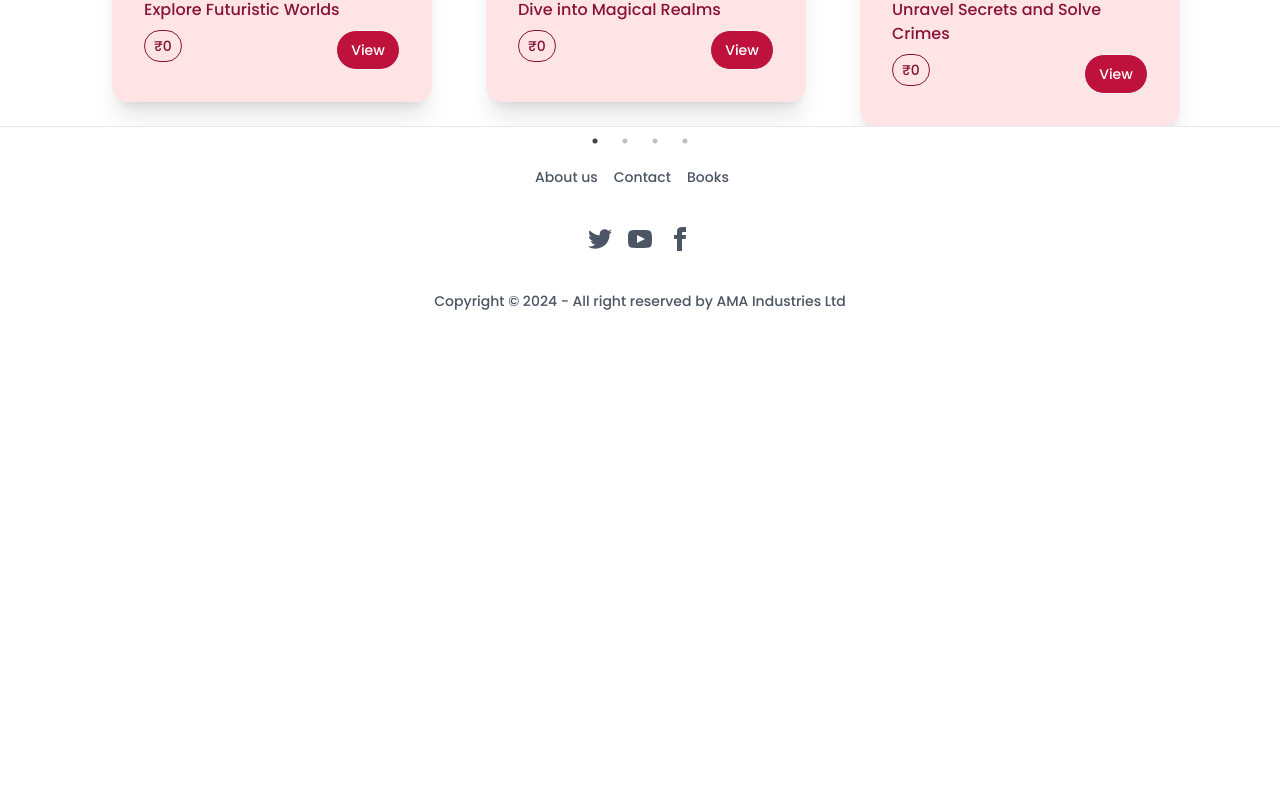
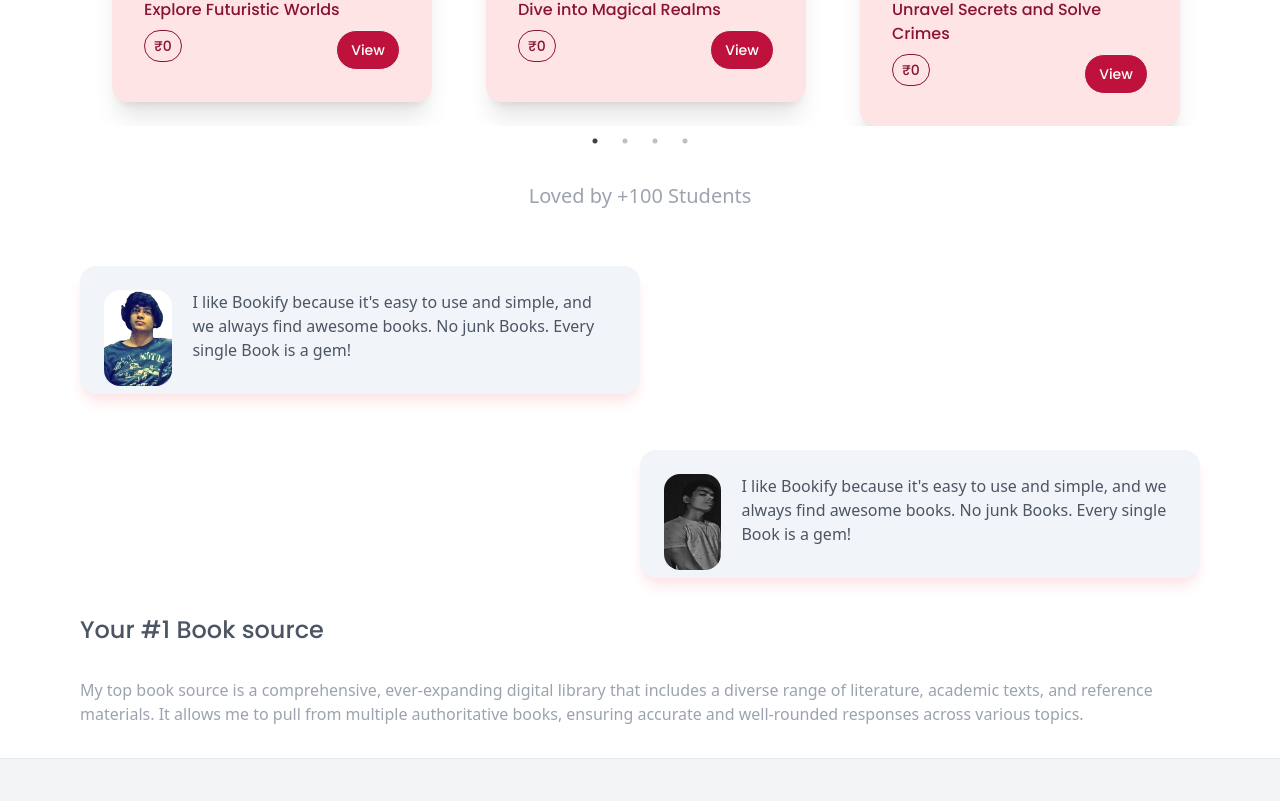
Before and after one commit to AmAnRaJvArDhAn/BookifyApp, a React (Vite) app in the folder Frontend/: page / in a window 1280 px wide. Shown: the part 1437-2238 px from the top of the page. Before the commit the page ends 1788 px from the top, so only its background shows below. Built offline with nearby package versions, Linux system fonts and the light colour scheme.

Commit message:
BookifyApp

```diff
--- /dev/null
+++ b/Frontend/src/Components/Article.jsx
@@ -0,0 +1,31 @@
+import React from 'react'
+import banner from '../../src/sahil.jpg'
+import banner1 from '../../src/rupi.jpg'
+const Article = () => {
+  return (
+    <>
+    <div className='max-w-screen-2xl container mx-auto md:px-20 px-3 '>
+        <div className='mt-14 items-center justify-center text-center'>
+          <h1 className='text-xl text-gray-400 font-sans'>Loved by +100 Students</h1>
+
+        </div>
+        <div className='mt-14 bg-slate-100 w-full sm:w-3/4 md:w-1/2 lg:w-1/2 h-32 font-sans text-gray-600 p-3 sm:p-4 md:p-6 box-border flex rounded-2xl shadow-lg shadow-rose-100'>
+              <img src={banner} className='w-28 h-24 rounded-2xl mr-5' alt="" />
+              <span>I like Bookify because it's easy to use and simple, and we  always find awesome books. No junk Books. Every single Book is a gem!</span>
+        </div>
+        <div className='mt-14 ml-auto mb-9 bg-slate-100 w-full sm:w-3/4 md:w-1/2 lg:w-1/2 h-32 font-sans text-gray-600 p-3 sm:p-4 md:p-6 box-border flex rounded-2xl shadow-lg shadow-rose-100'>
+              <img src={banner1} className='w-32 h-24 rounded-2xl mr-5' alt="" />
+              <span>I like Bookify because it's easy to use and simple, and we  always find awesome books. No junk Books. Every single Book is a gem!</span>
+        </div>
+
+        <div>
+            <h2 className='text-gray-600 text-2xl mb-8'>Your #1 Book source</h2>
+            <p className='font-sans text-gray-400 mb-8'>My top book source is a comprehensive, ever-expanding digital library that includes a diverse range of literature, academic texts, and reference materials. It allows me to pull from multiple authoritative books, ensuring accurate and well-rounded responses across various topics.</p>
+        </div>
+
+    </div>
+    </>
+  )
+}
+
+export default Article
--- a/Frontend/src/Components/Footer.jsx
+++ b/Frontend/src/Components/Footer.jsx
@@ -3,7 +3,7 @@ import React from 'react'
 const Footer = () => {
   return (
     <>
-     <div>
+     <div className='bg-gray-100'>
         <hr />
      <footer className="footer footer-center  rounded p-10 text-gray-600">
   <nav className="grid grid-flow-col gap-4">
--- a/Frontend/src/home/Home.jsx
+++ b/Frontend/src/home/Home.jsx
@@ -2,16 +2,20 @@ import React from 'react'
 import Navbar from '../Components/Navbar'
 import Banner from '../Components/Banner'
 import Freebook from '../Components/Freebook'
+import Article from '../Components/Article'
 import Footer from '../Components/Footer'
 
 function Home() {
   return (
     <>
     <Navbar activeSection="Home" />
-    <div className='min-h-screen bg-gradient-to-br from-rose-100 via-rose-50 to-rose-0'>
-    <Banner/>
+    <div className='min-h-screen bg-gradient-to-br from-rose-200 via-rose-50 to-rose-0'>
+      <Banner/>
     </div>
     <Freebook/>
+    <div className='min-h-96'>
+      <Article/>
+    </div>
     <Footer/>
     </>
   )
```
Also changed, not shown: Frontend/src/rupi.jpg (added), Frontend/src/sahil.jpg (added).
